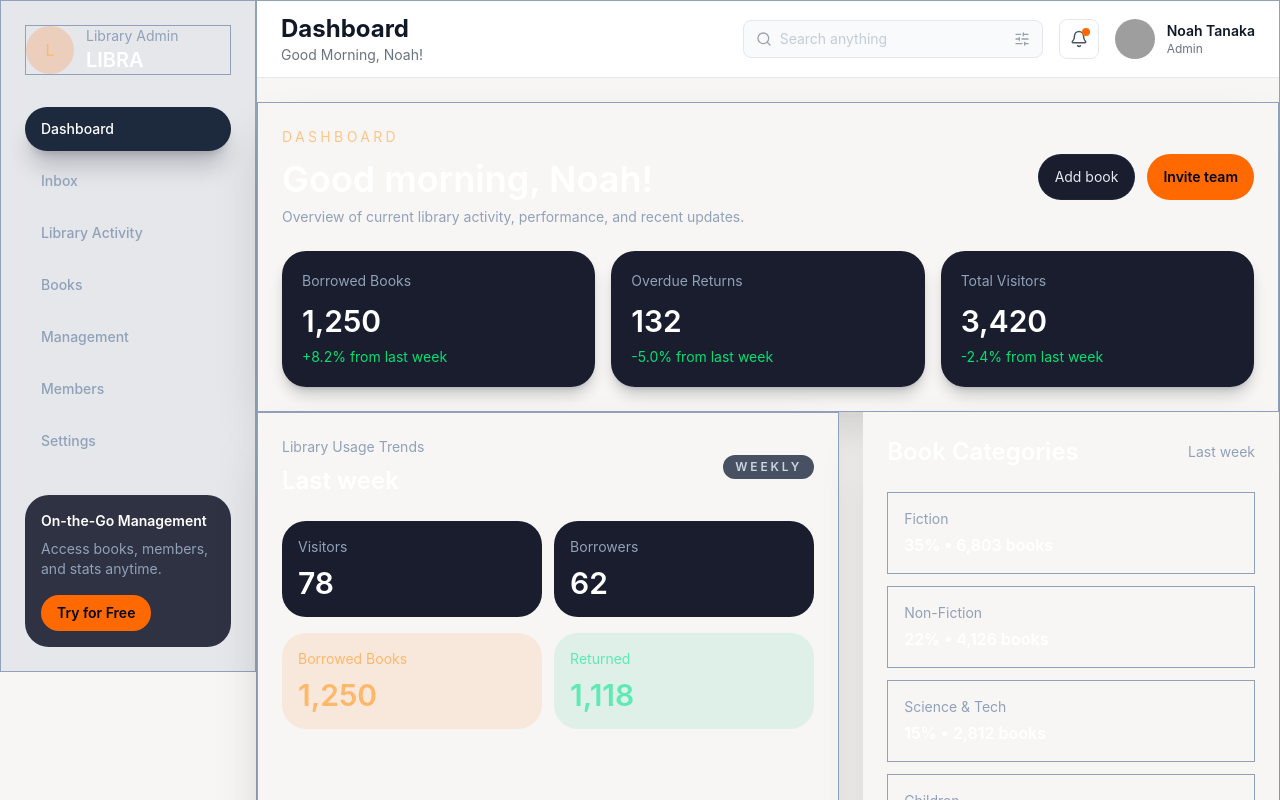
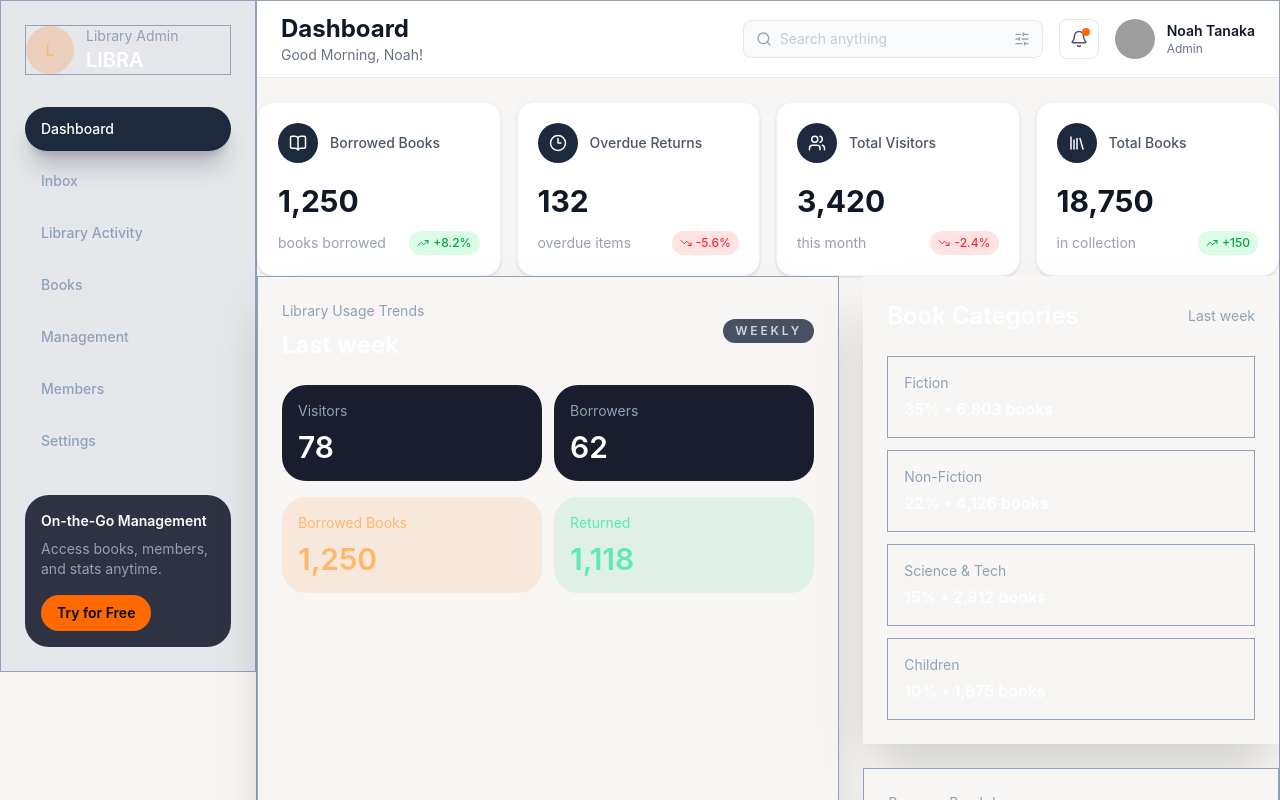
Before and after one commit to system-Barinda/LIBRA, a React (Vite) app: page / in a window 1280 px wide. Shown: the top 800 px of the page. Built offline with nearby package versions, Linux system fonts and the light colour scheme; grey boxes are pictures that could not be loaded.

Commit message:
done to update the currently the component to be used' '

```diff
--- a/src/components/TopBar.tsx
+++ b/src/components/TopBar.tsx
@@ -1,39 +1,96 @@
+import {
+  BookOpen,
+  Clock3,
+  Users,
+  Library,
+  TrendingUp,
+  TrendingDown,
+} from "lucide-react";
+
 const cards = [
-  { label: 'Borrowed Books', value: '1,250', delta: '+8.2%' },
-  { label: 'Overdue Returns', value: '132', delta: '-5.0%' },
-  { label: 'Total Visitors', value: '3,420', delta: '-2.4%' },
-]
+  {
+    label: "Borrowed Books",
+    value: "1,250",
+    subtitle: "books borrowed",
+    change: "+8.2%",
+    trend: "up",
+    icon: BookOpen,
+  },
+  {
+    label: "Overdue Returns",
+    value: "132",
+    subtitle: "overdue items",
+    change: "-5.6%",
+    trend: "down",
+    icon: Clock3,
+  },
+  {
+    label: "Total Visitors",
+    value: "3,420",
+    subtitle: "this month",
+    change: "-2.4%",
+    trend: "down",
+    icon: Users,
+  },
+  {
+    label: "Total Books",
+    value: "18,750",
+    subtitle: "in collection",
+    change: "+150",
+    trend: "up",
+    icon: Library,
+  },
+];
 
 export default function TopBar() {
   return (
-    <header className="border bg-[#F7F6F4] p-6 shadow-2xl/20 backdrop-blur-xl">
-      <div className="flex flex-col gap-4 lg:flex-row lg:items-center lg:justify-between">
-        <div>
-          <p className="text-sm uppercase tracking-[0.24em] text-orange-300/80">Dashboard</p>
-          <h2 className="mt-3 text-3xl font-semibold text-white sm:text-4xl">Good morning, Noah!</h2>
-          <p className="mt-2 max-w-xl text-sm text-slate-400">
-            Overview of current library activity, performance, and recent updates.
-          </p>
-        </div>
-        <div className="flex flex-col gap-3 sm:flex-row">
-          <button className="rounded-3xl border border-slate-800/80 bg-slate-950/90 px-4 py-3 text-sm text-slate-200 transition hover:bg-slate-900">
-            Add book
-          </button>
-          <button className="rounded-3xl bg-orange-500 px-4 py-3 text-sm font-semibold text-slate-950 transition hover:bg-orange-400">
-            Invite team
-          </button>
-        </div>
-      </div>
+    <div className="grid gap-4 md:grid-cols-2 xl:grid-cols-4">
+      {cards.map((card) => {
+        const Icon = card.icon;
 
-      <div className="mt-6 grid gap-4 sm:grid-cols-3">
-        {cards.map((item) => (
-          <article key={item.label} className="rounded-3xl bg-slate-950/90 p-5 shadow-lg shadow-slate-950/20">
-            <p className="text-sm text-slate-400">{item.label}</p>
-            <p className="mt-3 text-3xl font-semibold text-white">{item.value}</p>
-            <p className="mt-2 text-sm text-green-400">{item.delta} from last week</p>
-          </article>
-        ))}
-      </div>
-    </header>
-  )
+        return (
+          <div
+            key={card.label}
+            className="rounded-2xl bg-white p-5 shadow-sm border border-gray-100"
+          >
+            {/* Top Row */}
+            <div className="flex items-center gap-3">
+              <div className="flex h-10 w-10 items-center justify-center rounded-full bg-slate-800 text-white">
+                <Icon size={18} />
+              </div>
+
+              <p className="text-sm font-medium text-gray-600">
+                {card.label}
+              </p>
+            </div>
+
+            {/* Value */}
+            <h3 className="mt-5 text-3xl font-bold text-gray-900">
+              {card.value}
+            </h3>
+
+            {/* Bottom Row */}
+            <div className="mt-3 flex items-center justify-between">
+              <p className="text-sm text-gray-400">{card.subtitle}</p>
+
+              <span
+                className={`flex items-center gap-1 rounded-full px-2 py-1 text-xs font-medium ${
+                  card.trend === "up"
+                    ? "bg-green-100 text-green-600"
+                    : "bg-red-100 text-red-500"
+                }`}
+              >
+                {card.trend === "up" ? (
+                  <TrendingUp size={12} />
+                ) : (
+                  <TrendingDown size={12} />
+                )}
+                {card.change}
+              </span>
+            </div>
+          </div>
+        );
+      })}
+    </div>
+  );
 }
```
